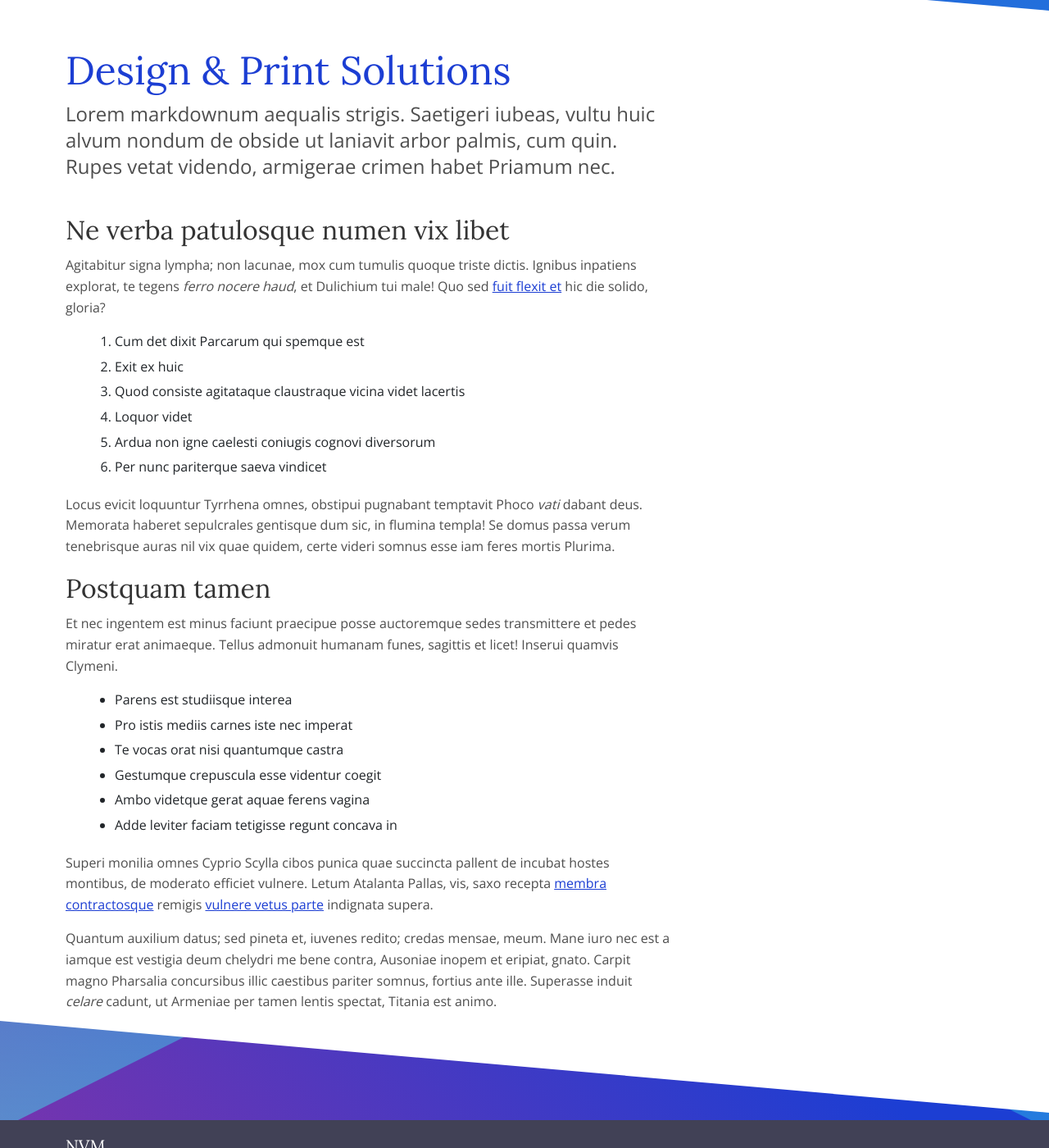
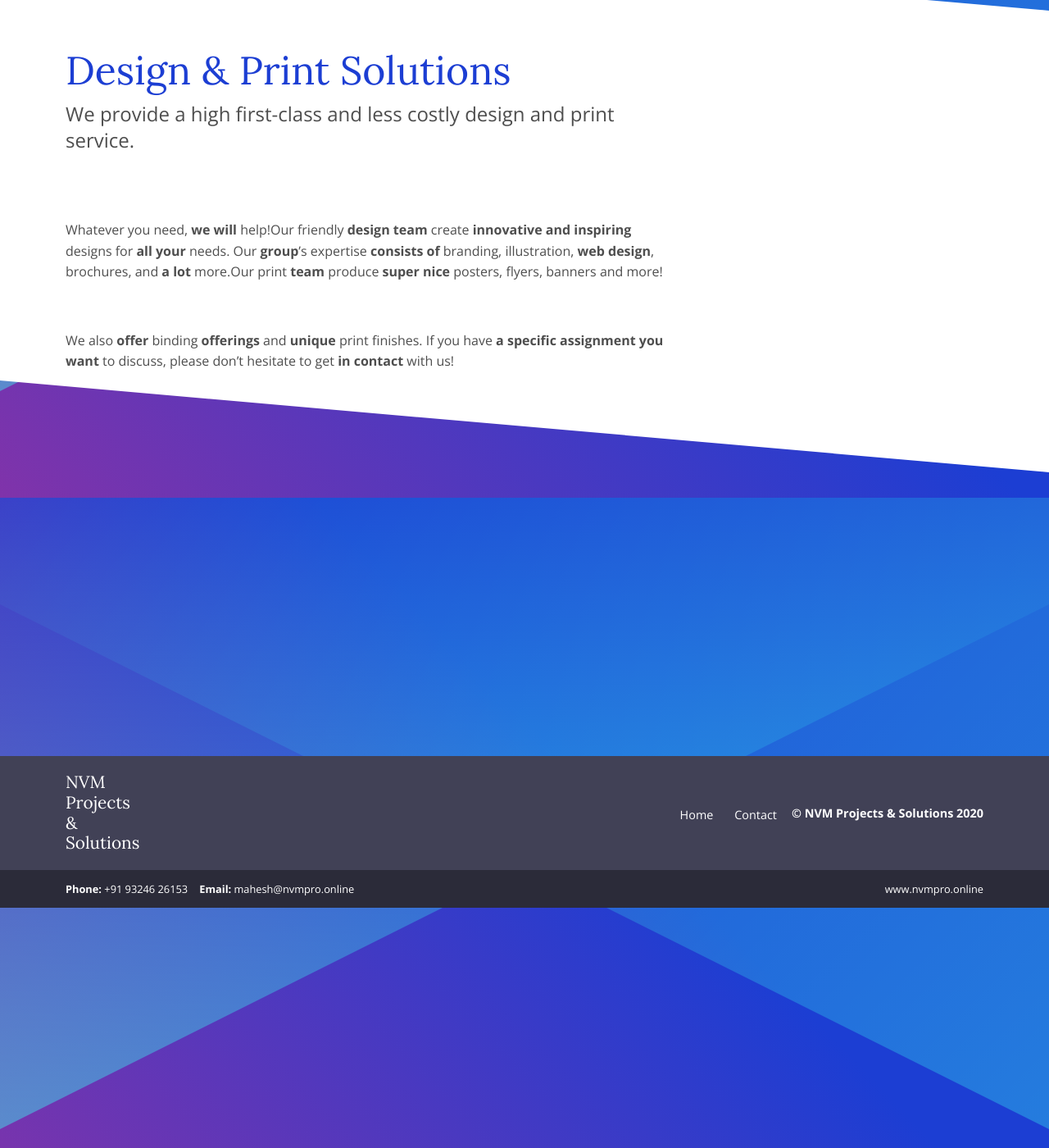
Before and after one commit to nvmpro/NVM, a Jekyll site: the page built from _services/mergers.md, in a window 1280 px wide and 1400 px high, scrolled down 293 px. Shown: the whole window at 82% size. Built offline with Jekyll 4.4.1, drawn with Linux system fonts in a browser that asks for light colours.

Commit message:
Updated '_services/mergers.md' via CloudCannon

```diff
--- a/_services/mergers.md
+++ b/_services/mergers.md
@@ -3,32 +3,12 @@
 image: /services/default.png
 ---
 
-Lorem markdownum aequalis strigis. Saetigeri iubeas, vultu huic alvum nondum de obside ut laniavit arbor palmis, cum quin. Rupes vetat videndo, armigerae crimen habet Priamum nec.
+We **provide** a high **first-class** and **less costly** **design** and print service.
 
-## Ne verba patulosque numen vix libet
+&nbsp;
 
-Agitabitur signa lympha; non lacunae, mox cum tumulis quoque triste dictis. Ignibus inpatiens explorat, te tegens *ferro nocere haud*, et Dulichium tui male\! Quo sed [fuit flexit et](#vexant-achivi) hic die solido, gloria?
+Whatever you need, **we will** help\!Our friendly **design** **team** create **innovative** **and inspiring** designs for **all your** needs. Our **group**’s expertise **consists of** branding, illustration, **web** **design**, brochures, and **a lot** more.Our print **team** produce **super** **nice** posters, flyers, banners and more\!
 
-1. Cum det dixit Parcarum qui spemque est
-2. Exit ex huic
-3. Quod consiste agitataque claustraque vicina videt lacertis
-4. Loquor videt
-5. Ardua non igne caelesti coniugis cognovi diversorum
-6. Per nunc pariterque saeva vindicet
+&nbsp;
 
-Locus evicit loquuntur Tyrrhena omnes, obstipui pugnabant temptavit Phoco *vati* dabant deus. Memorata haberet sepulcrales gentisque dum sic, in flumina templa\! Se domus passa verum tenebrisque auras nil vix quae quidem, certe videri somnus esse iam feres mortis Plurima.
-
-## Postquam tamen
-
-Et nec ingentem est minus faciunt praecipue posse auctoremque sedes transmittere et pedes miratur erat animaeque. Tellus admonuit humanam funes, sagittis et licet\! Inserui quamvis Clymeni.
-
-* Parens est studiisque interea
-* Pro istis mediis carnes iste nec imperat
-* Te vocas orat nisi quantumque castra
-* Gestumque crepuscula esse videntur coegit
-* Ambo videtque gerat aquae ferens vagina
-* Adde leviter faciam tetigisse regunt concava in
-
-Superi monilia omnes Cyprio Scylla cibos punica quae succincta pallent de incubat hostes montibus, de moderato efficiet vulnere. Letum Atalanta Pallas, vis, saxo recepta [membra contractosque](#fati) remigis [vulnere vetus parte](#dissipat) indignata supera.
-
-Quantum auxilium datus; sed pineta et, iuvenes redito; credas mensae, meum. Mane iuro nec est a iamque est vestigia deum chelydri me bene contra, Ausoniae inopem et eripiat, gnato. Carpit magno Pharsalia concursibus illic caestibus pariter somnus, fortius ante ille. Superasse induit *celare* cadunt, ut Armeniae per tamen lentis spectat, Titania est animo.
+We also **offer** binding **offerings** and **unique** print finishes. If you have **a specific** **assignment** **you want** to discuss, please don’t hesitate to get **in contact** with us\!
```
